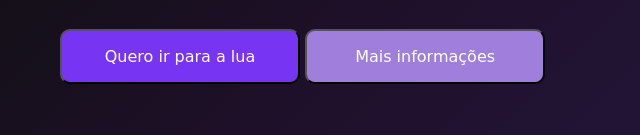
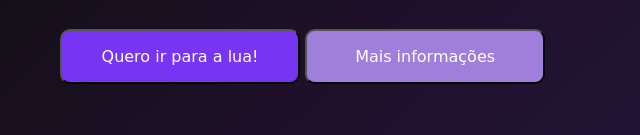
Before and after one commit to diogorochembach/Formulario-de-Cadastro-, a plain HTML site: page index.html in a window 1280 px wide. Shown: the part 662-797 px from the top of the page, 0-640 px from the left. Drawn offline with Linux system fonts and the light colour scheme; a web font is replaced by a local one.

```diff
--- a/index.html
+++ b/index.html
@@ -43,7 +43,7 @@
               required
             />
           </div>
-          <button class="primary" type="submit">Quero ir para a lua</button>
+          <button class="primary" type="submit">Quero ir para a lua!</button>
           <button class="secundary">Mais informações</button>
         </form>
         <img src="./assets/hero-ilustration.png" alt="" />
```
